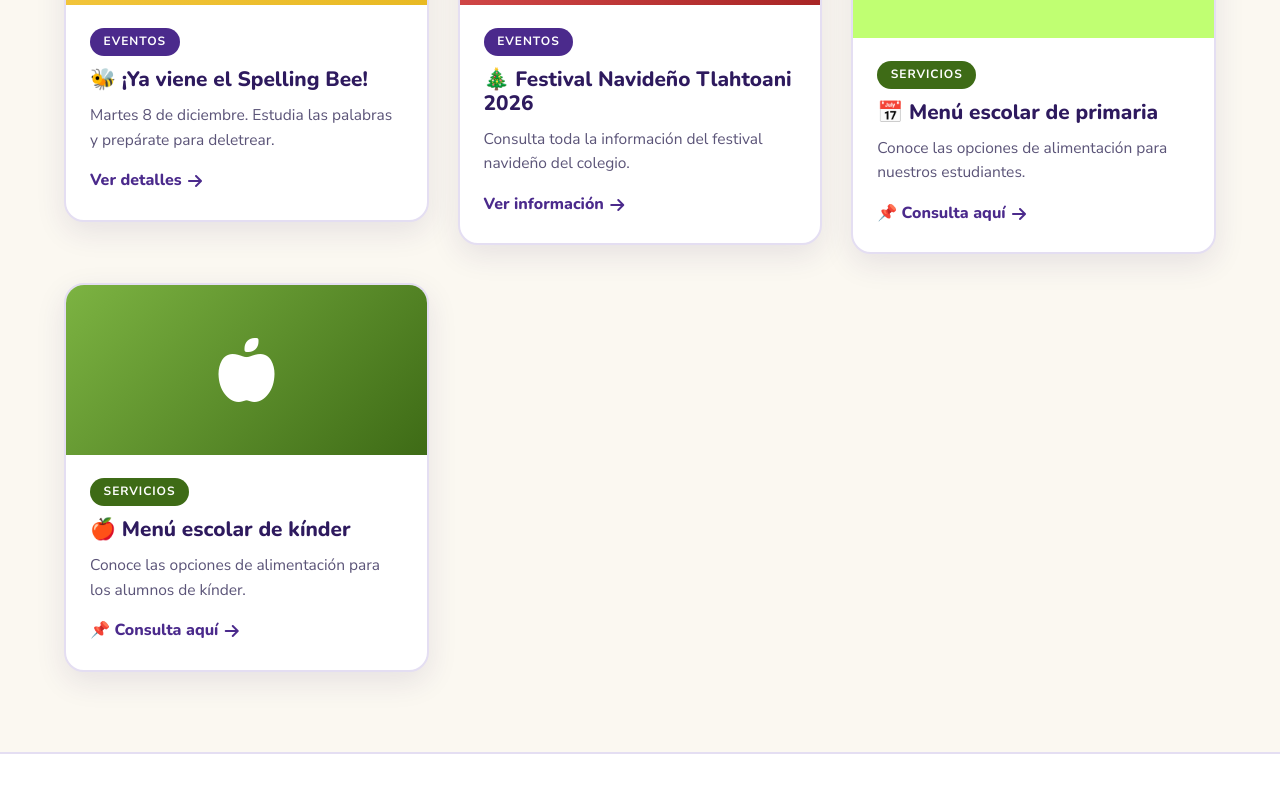
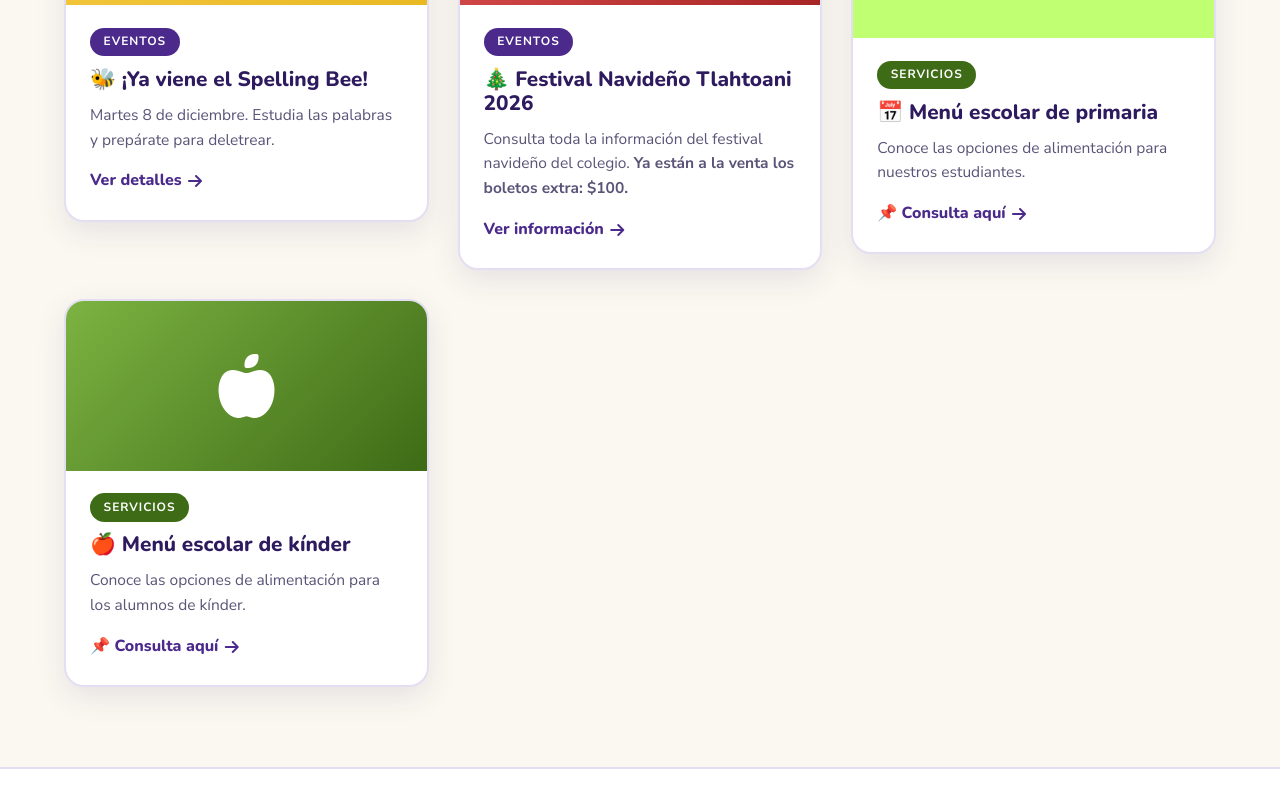
Before and after one commit to colegiotlahtoani/noticias, a plain HTML site: page index.html in a window 1280 px wide. Shown: the part 1900-2700 px from the top of the page. Drawn offline with nearby package versions, Linux system fonts and the light colour scheme.

Commit message:
Update index.html

```diff
--- a/index.html
+++ b/index.html
@@ -490,7 +490,7 @@
                         <div class="news-body">
                             <span class="news-category">Eventos</span>
                             <h3 class="news-card-title">🎄 Festival Navideño Tlahtoani 2026</h3>
-                            <p class="news-excerpt">Consulta toda la información del festival navideño del colegio.</p>
+                            <p class="news-excerpt">Consulta toda la información del festival navideño del colegio. <strong>Ya están a la venta los boletos extra: $100.</strong></p>
                             <a href="https://colegiotlahtoani.github.io/festival-navideno-tlahtoani-2026/" target="_blank" rel="noopener" class="read-more">Ver información <i class="fas fa-arrow-right"></i></a>
                         </div>
                     </article>
```
